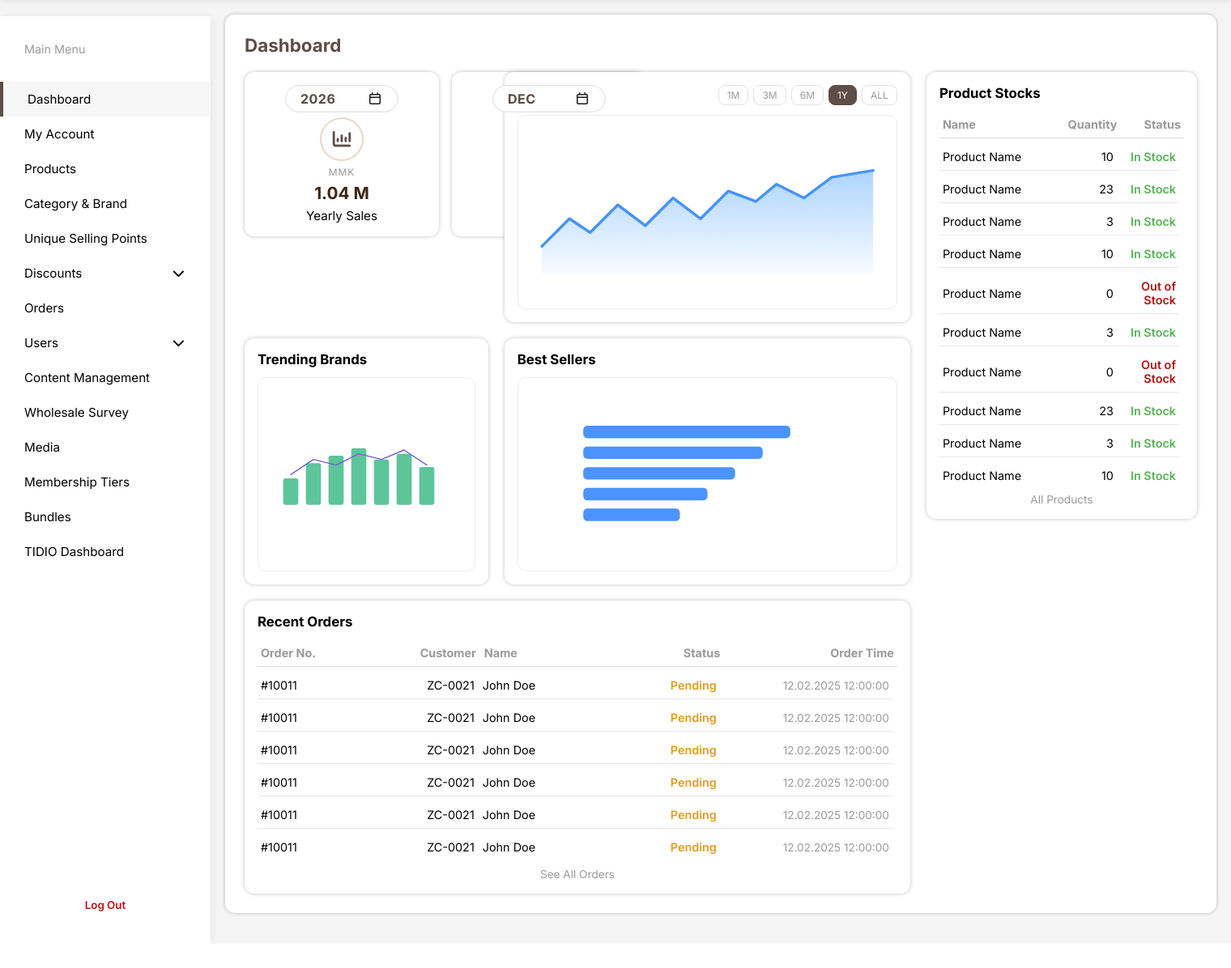
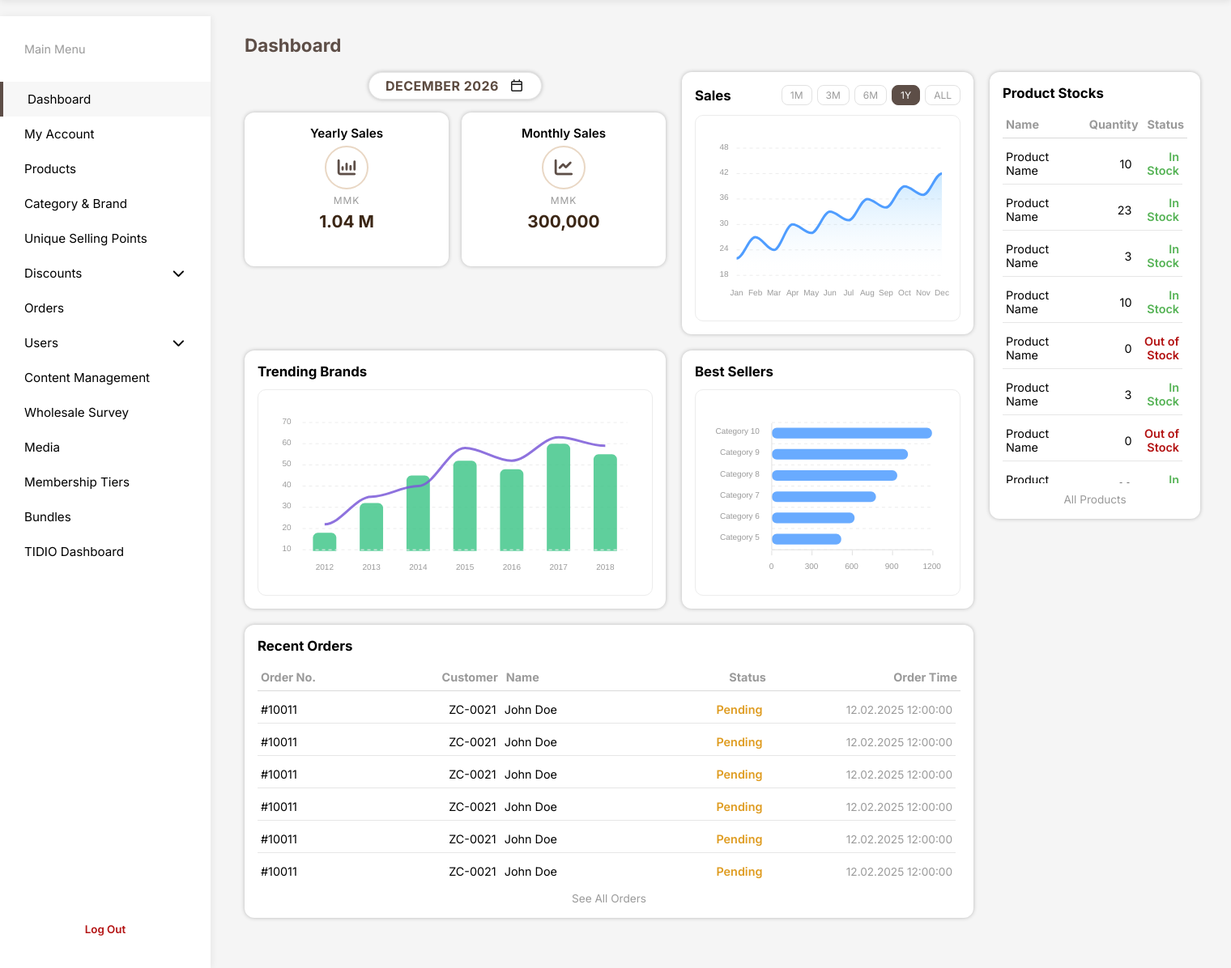
Before and after one commit to Shine-Htet123/zypp_camera_house, a PHP site: page /admin/index.php in a window 1520 px wide. Shown: the part 80-1276 px from the top of the page at 81% size. Before the commit the page ends 1246 px from the top, so only its background shows below. Run offline with PHP 8.4, Linux system fonts and the light colour scheme; some libraries are stand-ins or nearby versions.

Commit message:
Optimize admin dashboard

```diff
--- a/admin/assets/css/index.css
+++ b/admin/assets/css/index.css
@@ -15,7 +15,7 @@
 
 .dashboard-grid {
     display: grid;
-    grid-template-columns: minmax(220px, 0.9fr) minmax(320px, 1.5fr) minmax(260px, 1fr);
+    grid-template-columns: minmax(520px, 1.05fr) minmax(360px, 1.6fr) minmax(260px, 1fr);
     grid-template-areas:
         "kpi sales stock"
         "trend best stock"
@@ -34,8 +34,62 @@
 .kpi-stack {
     grid-area: kpi;
     display: grid;
-    grid-template-columns: repeat(2, minmax(240px, 1fr));
+    grid-template-columns: repeat(2, minmax(0, 1fr));
     gap: 16px;
+    align-items: start;
+}
+
+.kpi-filter {
+    grid-column: 1 / -1;
+    display: flex;
+    justify-content: center;
+}
+
+.kpi-filter-pill {
+    display: inline-flex;
+    align-items: center;
+    gap: 12px;
+    padding: 6px 20px;
+    border-radius: 999px;
+    border: 1px solid #e6e6e6;
+    background: #fff;
+    box-shadow: var(--box-shadow-normal);
+    position: relative;
+    cursor: pointer;
+    min-width: 210px;
+    justify-content: space-between;
+    position: relative;
+}
+
+.kpi-filter-pill i {
+    font-size: 1rem;
+    color: #1d1d1d;
+    pointer-events: none;
+    z-index: 1;
+}
+
+.kpi-filter-text {
+    font-weight: 700;
+    letter-spacing: 0.03em;
+    color: #5c4a3f;
+    pointer-events: none;
+    z-index: 1;
+    white-space: nowrap;
+}
+
+.kpi-filter-input {
+    position: absolute;
+    inset: 0;
+    opacity: 0;
+    width: 100%;
+    height: 100%;
+    cursor: pointer;
+    z-index: 2;
+    pointer-events: none;
+}
+
+.kpi-filter-input::-webkit-calendar-picker-indicator {
+    opacity: 0;
 }
 
 .kpi-card {
@@ -45,7 +99,8 @@
     text-align: center;
     gap: 6px;
     min-height: 190px;
-    min-width: 240px;
+    min-width: 0;
+    width: 100%;
 }
 
 .kpi-top {
@@ -54,58 +109,18 @@
     justify-content: center;
 }
 
-.kpi-pill {
-    display: inline-flex;
-    align-items: center;
-    gap: 12px;
-    padding: 6px 18px;
-    border-radius: 999px;
-    border: 1px solid #e6e6e6;
-    font-size: 1rem;
+.kpi-title {
+    font-size: 0.95rem;
+    font-weight: 600;
     color: var(--text-secondary);
-    background: #fff;
-    min-width: 140px;
-    justify-content: space-between;
-    box-shadow: inset 0 0 0 1px #f0f0f0;
-    position: relative;
 }
 
-.kpi-top {
-    position: relative;
+.kpi-input-year {
+    width: 70px;
 }
 
-.kpi-input {
-    position: absolute;
-    left: 0;
-    top: 0;
-    width: 1px;
-    height: 1px;
-    opacity: 0;
-}
-
-.kpi-input::-webkit-inner-spin-button,
-.kpi-input::-webkit-outer-spin-button {
-    -webkit-appearance: none;
-    margin: 0;
-}
-
-.kpi-text {
-    font-weight: 700;
-    letter-spacing: 0.03em;
-    color: #5c4a3f;
-    z-index: 1;
-    pointer-events: none;
-}
-
-.kpi-pill i {
-    font-size: 1rem;
-    color: #1d1d1d;
-    z-index: 1;
-    pointer-events: none;
-}
-
-.kpi-input::-webkit-calendar-picker-indicator {
-    opacity: 0;
+.kpi-input-month {
+    width: 120px;
 }
 
 .kpi-icon {
@@ -202,17 +217,17 @@
     background: #ffffff;
     border: 1px solid #ececec;
     border-radius: 10px;
-    padding: 12px;
+    padding: 10px 12px 8px;
     min-height: 240px;
     display: flex;
-    align-items: center;
-    justify-content: center;
+    align-items: stretch;
+    justify-content: stretch;
 }
 
-.chart-visual svg {
+.chart-canvas {
     width: 100%;
-    height: auto;
-    max-height: 220px;
+    height: 100%;
+    min-height: 220px;
 }
 
 .stock-table,
--- a/admin/assets/css/style.css
+++ b/admin/assets/css/style.css
@@ -203,10 +203,8 @@
 }
 
 .admin-content {
-    background: #ffffff;
     margin: 18px;
     border-radius: 12px;
-    box-shadow: var(--box-shadow-normal);
     min-height: calc(100vh - 116px);
 }
 
--- a/admin/assets/js/index.js
+++ b/admin/assets/js/index.js
@@ -1,32 +1,211 @@
-const kpiInputs = document.querySelectorAll('.kpi-top .kpi-input');
+document.addEventListener('DOMContentLoaded', () => {
+  const filterInput = document.querySelector('.kpi-filter-input');
+  const filterText = document.querySelector('.kpi-filter-text');
 
-const monthLabels = ['JAN', 'FEB', 'MAR', 'APR', 'MAY', 'JUN', 'JUL', 'AUG', 'SEP', 'OCT', 'NOV', 'DEC'];
+  if (filterInput && filterText) {
+    const formatMonthYear = (value) => {
+      if (!value) return filterText.textContent || 'DEC 2026';
+      const [year, month] = value.split('-');
+      const monthIndex = parseInt(month, 10) - 1;
+      const months = [
+        'JANUARY',
+        'FEBRUARY',
+        'MARCH',
+        'APRIL',
+        'MAY',
+        'JUNE',
+        'JULY',
+        'AUGUST',
+        'SEPTEMBER',
+        'OCTOBER',
+        'NOVEMBER',
+        'DECEMBER',
+      ];
+      return `${months[monthIndex] || 'DECEMBER'} ${year}`;
+    };
 
-const formatKpiValue = (input, value) => {
-  const pill = input.previousElementSibling;
-  if (!pill || !pill.classList.contains('kpi-pill')) return value;
+    const updateText = () => {
+      filterText.textContent = formatMonthYear(filterInput.value);
+    };
 
-  const type = pill.dataset.type;
-  if (type === 'month') {
-    if (!value) return 'DEC';
-    const parts = value.split('-');
-    const monthIndex = parseInt(parts[1], 10) - 1;
-    return monthLabels[monthIndex] || 'DEC';
+    updateText();
+    filterInput.addEventListener('input', updateText);
+    filterInput.addEventListener('change', updateText);
   }
 
-  return value || '2026';
-};
+  const filterPill = document.querySelector('.kpi-filter-pill');
+  if (filterPill && filterInput) {
+    filterPill.addEventListener('click', () => {
+      if (typeof filterInput.showPicker === 'function') {
+        filterInput.showPicker();
+      } else {
+        filterInput.focus();
+        filterInput.click();
+      }
+    });
+  }
 
-kpiInputs.forEach((input) => {
-  const pill = input.previousElementSibling;
-  const text = pill ? pill.querySelector('.kpi-text') : null;
+  const tabs = document.querySelectorAll('.range-tab');
+  tabs.forEach((tab) => {
+    tab.addEventListener('click', () => {
+      tabs.forEach((item) => item.classList.remove('active'));
+      tab.classList.add('active');
+    });
+  });
 
-  const updateText = () => {
-    if (!text) return;
-    text.textContent = formatKpiValue(input, input.value);
-  };
+  const chartsReady = typeof ApexCharts !== 'undefined';
+  if (!chartsReady) return;
 
-  input.addEventListener('input', updateText);
-  input.addEventListener('change', updateText);
-  updateText();
+  const salesEl = document.querySelector('#salesChart');
+  if (salesEl) {
+    const salesOptions = {
+      chart: {
+        type: 'area',
+        height: 220,
+        toolbar: { show: false },
+        zoom: { enabled: false },
+      },
+      series: [
+        {
+          name: 'Sales',
+          data: [22, 27, 24, 30, 28, 33, 31, 36, 34, 39, 37, 42],
+        },
+      ],
+      stroke: {
+        curve: 'smooth',
+        width: 3,
+        colors: ['#4f9dff'],
+      },
+      fill: {
+        type: 'gradient',
+        gradient: {
+          shadeIntensity: 0.6,
+          opacityFrom: 0.45,
+          opacityTo: 0.05,
+          stops: [0, 90, 100],
+        },
+      },
+      dataLabels: { enabled: false },
+      xaxis: {
+        categories: ['Jan', 'Feb', 'Mar', 'Apr', 'May', 'Jun', 'Jul', 'Aug', 'Sep', 'Oct', 'Nov', 'Dec'],
+        labels: {
+          style: { colors: '#9a9a9a', fontSize: '10px' },
+        },
+        axisBorder: { show: false },
+        axisTicks: { show: false },
+      },
+      yaxis: {
+        labels: {
+          style: { colors: '#9a9a9a', fontSize: '10px' },
+        },
+      },
+      grid: {
+        borderColor: '#ececec',
+        strokeDashArray: 4,
+      },
+      tooltip: { theme: 'light' },
+    };
+
+    new ApexCharts(salesEl, salesOptions).render();
+  }
+
+  const trendingEl = document.querySelector('#trendingChart');
+  if (trendingEl) {
+    const trendingOptions = {
+      chart: {
+        height: 220,
+        type: 'line',
+        toolbar: { show: false },
+      },
+      series: [
+        {
+          name: 'Sales',
+          type: 'column',
+          data: [18, 32, 45, 52, 48, 60, 55],
+        },
+        {
+          name: 'Target',
+          type: 'line',
+          data: [22, 35, 40, 58, 52, 63, 59],
+        },
+      ],
+      stroke: {
+        width: [0, 3],
+        curve: 'smooth',
+      },
+      plotOptions: {
+        bar: {
+          columnWidth: '50%',
+          borderRadius: 6,
+        },
+      },
+      colors: ['#43c78b', '#7b5ad9'],
+      dataLabels: { enabled: false },
+      xaxis: {
+        categories: ['2012', '2013', '2014', '2015', '2016', '2017', '2018'],
+        labels: {
+          style: { colors: '#9a9a9a', fontSize: '10px' },
+        },
+        axisBorder: { show: false },
+        axisTicks: { show: false },
+      },
+      yaxis: {
+        labels: {
+          style: { colors: '#9a9a9a', fontSize: '10px' },
+        },
+      },
+      grid: {
+        borderColor: '#ececec',
+        strokeDashArray: 4,
+      },
+      legend: { show: false },
+    };
+
+    new ApexCharts(trendingEl, trendingOptions).render();
+  }
+
+  const bestEl = document.querySelector('#bestSellersChart');
+  if (bestEl) {
+    const bestOptions = {
+      chart: {
+        height: 220,
+        type: 'bar',
+        toolbar: { show: false },
+      },
+      series: [
+        {
+          name: 'Orders',
+          data: [1200, 1020, 940, 780, 620, 520],
+        },
+      ],
+      plotOptions: {
+        bar: {
+          horizontal: true,
+          borderRadius: 6,
+          barHeight: '50%',
+        },
+      },
+      colors: ['#4f9dff'],
+      dataLabels: { enabled: false },
+      xaxis: {
+        categories: ['Category 10', 'Category 9', 'Category 8', 'Category 7', 'Category 6', 'Category 5'],
+        labels: {
+          style: { colors: '#9a9a9a', fontSize: '10px' },
+        },
+      },
+      yaxis: {
+        labels: {
+          style: { colors: '#9a9a9a', fontSize: '10px' },
+        },
+      },
+      grid: {
+        borderColor: '#ececec',
+        strokeDashArray: 4,
+      },
+      legend: { show: false },
+    };
+
+    new ApexCharts(bestEl, bestOptions).render();
+  }
+
 });
--- a/admin/index.php
+++ b/admin/index.php
@@ -67,50 +67,35 @@ $recentOrders = [
 
         <section class="dashboard-grid">
             <div class="kpi-stack">
+                <?php
+                    $monthInputId = 'sales_month';
+                    $monthValue = '2026-12';
+                    $monthDate = DateTime::createFromFormat('Y-m', $monthValue);
+                    $monthLabel = $monthDate ? strtoupper($monthDate->format('M Y')) : 'DEC 2026';
+                ?>
+                <div class="kpi-filter">
+                    <label class="kpi-filter-pill" for="<?php echo htmlspecialchars($monthInputId); ?>">
+                        <span class="kpi-filter-text"><?php echo htmlspecialchars($monthLabel); ?></span>
+                        <i class="fa-regular fa-calendar"></i>
+                        <input
+                            class="kpi-filter-input"
+                            type="month"
+                            id="<?php echo htmlspecialchars($monthInputId); ?>"
+                            name="<?php echo htmlspecialchars($monthInputId); ?>"
+                            value="<?php echo htmlspecialchars($monthValue); ?>"
+                            aria-label="Sales period"
+                        >
+                    </label>
+                </div>
+
                 <?php foreach ($kpis as $kpi): ?>
-                    <?php
-                        $displayValue = $kpi['period_value'];
-                        if ($kpi['period_type'] === 'month') {
-                            $monthDate = DateTime::createFromFormat('Y-m', $kpi['period_value']);
-                            $displayValue = $monthDate ? strtoupper($monthDate->format('M')) : 'DEC';
-                        }
-                        $inputId = $kpi['period_name'];
-                    ?>
                     <article class="admin-card kpi-card">
-                        <div class="kpi-top">
-                            <label class="kpi-pill" data-type="<?php echo htmlspecialchars($kpi['period_type']); ?>" for="<?php echo htmlspecialchars($inputId); ?>">
-                                <span class="kpi-text"><?php echo htmlspecialchars($displayValue); ?></span>
-                                <i class="fa-regular fa-calendar"></i>
-                            </label>
-                            <?php if ($kpi['period_type'] === 'month'): ?>
-                                <input
-                                    class="kpi-input"
-                                    type="month"
-                                    id="<?php echo htmlspecialchars($inputId); ?>"
-                                    name="<?php echo htmlspecialchars($kpi['period_name']); ?>"
-                                    value="<?php echo htmlspecialchars($kpi['period_value']); ?>"
-                                    aria-label="Monthly sales period"
-                                >
-                            <?php else: ?>
-                                <input
-                                    class="kpi-input"
-                                    type="year"
-                                    id="<?php echo htmlspecialchars($inputId); ?>"
-                                    name="<?php echo htmlspecialchars($kpi['period_name']); ?>"
-                                    value="<?php echo htmlspecialchars($kpi['period_value']); ?>"
-                                    min="2000"
-                                    max="2100"
-                                    step="1"
-                                    aria-label="Yearly sales period"
-                                >
-                            <?php endif; ?>
-                        </div>
+                        <div class="kpi-title"><?php echo htmlspecialchars($kpi['label']); ?></div>
                         <div class="kpi-icon">
                             <i class="fa-solid <?php echo htmlspecialchars($kpi['icon']); ?>"></i>
                         </div>
                         <div class="kpi-meta"><?php echo htmlspecialchars($kpi['unit']); ?></div>
                         <div class="kpi-value"><?php echo htmlspecialchars($kpi['value']); ?></div>
-                        <div class="kpi-label"><?php echo htmlspecialchars($kpi['label']); ?></div>
                     </article>
                 <?php endforeach; ?>
             </div>
@@ -127,26 +112,7 @@ $recentOrders = [
                     </div>
                 </div>
                 <div class="chart-visual">
-                    <svg viewBox="0 0 520 220" role="img" aria-label="Sales chart" data-series="sales">
-                        <defs>
-                            <linearGradient id="salesFill" x1="0" x2="0" y1="0" y2="1">
-                                <stop offset="0%" stop-color="#5da9ff" stop-opacity="0.5" />
-                                <stop offset="100%" stop-color="#5da9ff" stop-opacity="0.05" />
-                            </linearGradient>
-                        </defs>
-                        <polyline
-                            points="20,160 60,120 90,140 130,100 170,130 210,90 250,120 290,80 330,95 360,70 400,90 440,60 500,50"
-                            fill="none"
-                            stroke="#3f8ff5"
-                            stroke-width="4"
-                            stroke-linecap="round"
-                            stroke-linejoin="round"
-                        />
-                        <polygon
-                            points="20,160 60,120 90,140 130,100 170,130 210,90 250,120 290,80 330,95 360,70 400,90 440,60 500,50 500,200 20,200"
-                            fill="url(#salesFill)"
-                        />
-                    </svg>
+                    <div id="salesChart" class="chart-canvas" aria-label="Sales chart"></div>
                 </div>
             </article>
 
@@ -180,23 +146,7 @@ $recentOrders = [
                     <h2>Trending Brands</h2>
                 </div>
                 <div class="chart-visual bars">
-                    <svg viewBox="0 0 520 220" role="img" aria-label="Trending brands chart" data-series="trending">
-                        <rect x="40" y="120" width="40" height="70" rx="6" fill="#5cc59a" />
-                        <rect x="100" y="80" width="40" height="110" rx="6" fill="#5cc59a" />
-                        <rect x="160" y="60" width="40" height="130" rx="6" fill="#5cc59a" />
-                        <rect x="220" y="40" width="40" height="150" rx="6" fill="#5cc59a" />
-                        <rect x="280" y="70" width="40" height="120" rx="6" fill="#5cc59a" />
-                        <rect x="340" y="55" width="40" height="135" rx="6" fill="#5cc59a" />
-                        <rect x="400" y="90" width="40" height="100" rx="6" fill="#5cc59a" />
-                        <polyline
-                            points="60,110 120,70 180,85 240,55 300,70 360,45 420,85"
-                            fill="none"
-                            stroke="#7b5ad9"
-                            stroke-width="3"
-                            stroke-linecap="round"
-                            stroke-linejoin="round"
-                        />
-                    </svg>
+                    <div id="trendingChart" class="chart-canvas" aria-label="Trending brands chart"></div>
                 </div>
             </article>
 
@@ -205,13 +155,7 @@ $recentOrders = [
                     <h2>Best Sellers</h2>
                 </div>
                 <div class="chart-visual horizontal-bars">
-                    <svg viewBox="0 0 520 220" role="img" aria-label="Best sellers chart" data-series="best-sellers">
-                        <rect x="80" y="40" width="300" height="18" rx="6" fill="#4b93ff" />
-                        <rect x="80" y="70" width="260" height="18" rx="6" fill="#4b93ff" />
-                        <rect x="80" y="100" width="220" height="18" rx="6" fill="#4b93ff" />
-                        <rect x="80" y="130" width="180" height="18" rx="6" fill="#4b93ff" />
-                        <rect x="80" y="160" width="140" height="18" rx="6" fill="#4b93ff" />
-                    </svg>
+                    <div id="bestSellersChart" class="chart-canvas" aria-label="Best sellers chart"></div>
                 </div>
             </article>
 
@@ -249,6 +193,7 @@ $recentOrders = [
     </div>
 </div>
 
+<script src="https://cdn.jsdelivr.net/npm/apexcharts"></script>
 <script src="/admin/assets/js/index.js"></script>
 <script src="/admin/assets/js/admin.js"></script>
 </body>
```
Also changed, not shown: admin/assets/image/monthly-sale.png (added), admin/assets/image/yearly-sale.png (added).
